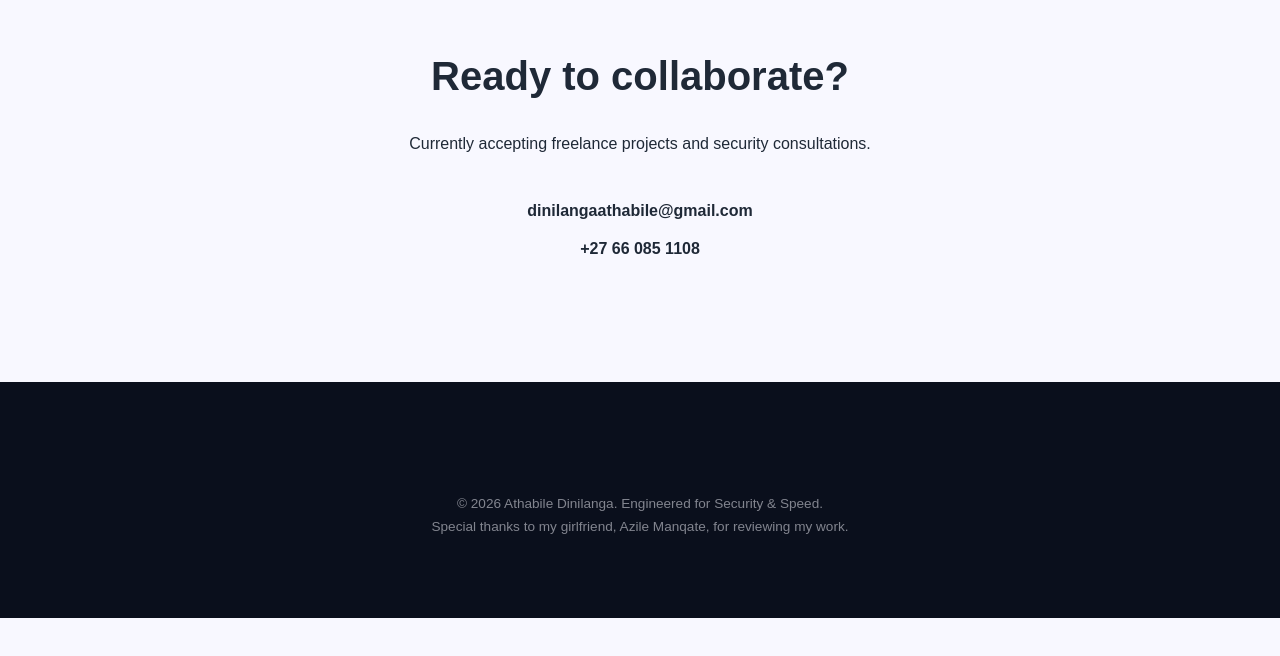
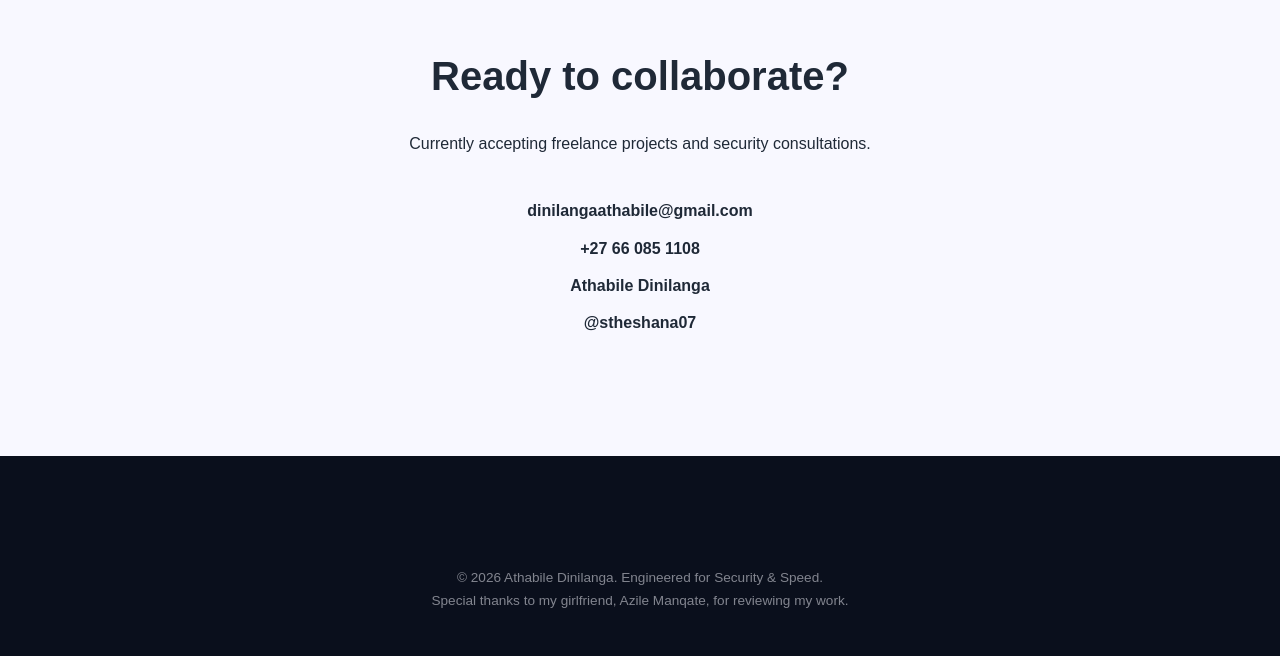
Before and after one commit to StheshHackers/portfolio, a React (Vite) app: page / in a window 1280 px wide. Shown: the part 4917-5573 px from the top of the page. Before the commit the page ends 5535 px from the top, so only its background shows below. Built offline with nearby package versions, Linux system fonts and the light colour scheme.

Commit message:
Update App.jsx

```diff
--- a/src/App.jsx
+++ b/src/App.jsx
@@ -517,6 +517,8 @@ function App() {
         <div style={{ display: "inline-flex", flexDirection: "column", gap: "10px", fontWeight: 600 }} className="contact-info">
           <span><i className="fas fa-envelope" style={{ color: "var(--electric-blue)" }}></i> dinilangaathabile@gmail.com</span>
           <span><i className="fab fa-whatsapp" style={{ color: "var(--electric-blue)" }}></i> +27 66 085 1108</span>
+          <span><i className="fab fa-linkedin" style={{ color: "var(--electric-blue)" }}></i> Athabile Dinilanga</span>
+           <span><i className="fab fa-tiktok" style={{ color: "var(--electric-blue)" }}></i> @stheshana07</span>
         </div>
       </section>
 
```
